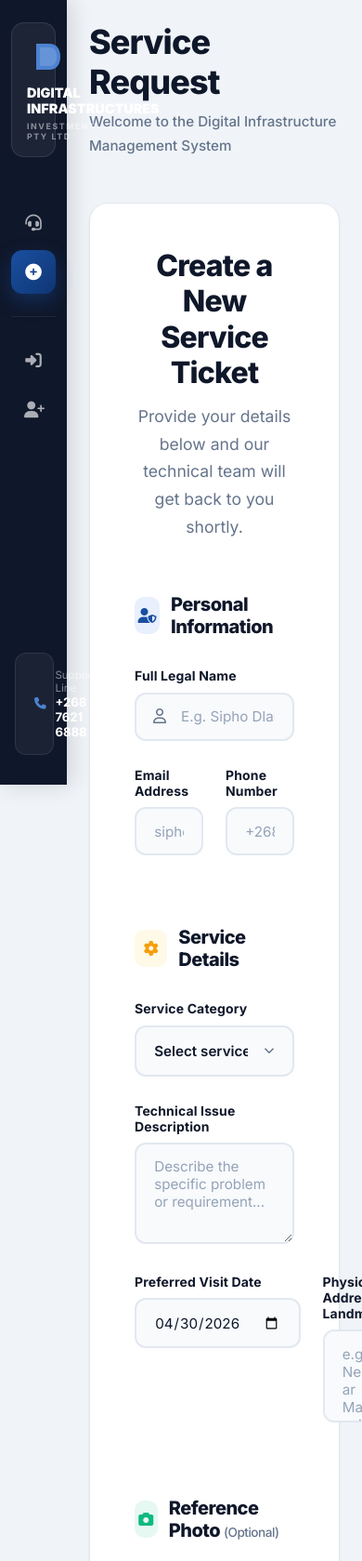
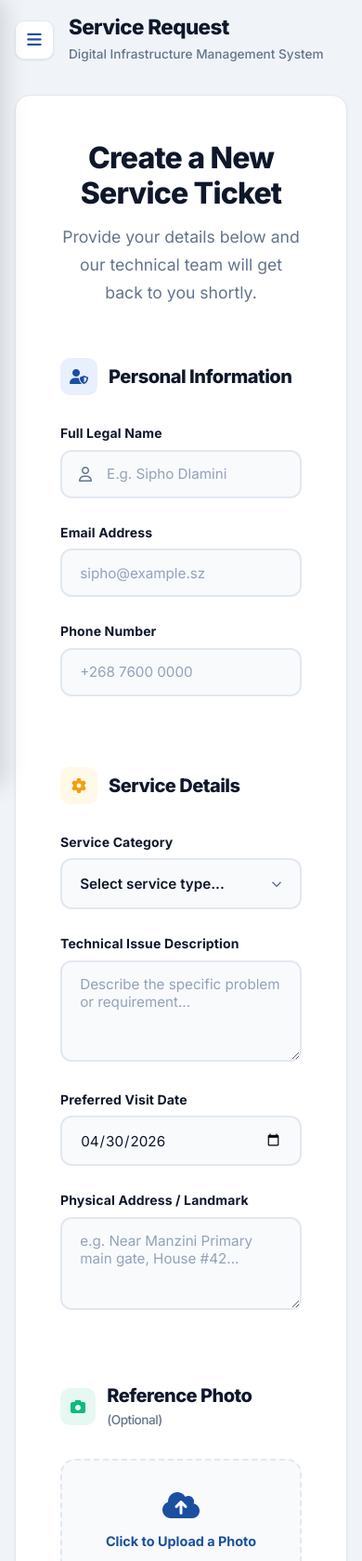
Before and after one commit to dlaminiangel15-cpu/DigiTech, a Flask app: page /book in a window 390 px wide; the page is wider, and only the part inside the window is pictured. Shown: the top 1679 px of that part at 93% size. Run offline with Flask 3, Linux system fonts and the light colour scheme; some libraries are stand-ins or nearby versions.

Commit message:
Add files via upload

```diff
--- a/static/css/style.css
+++ b/static/css/style.css
@@ -392,17 +392,98 @@ tr:hover td { background: #fafbfc; }
 ::-webkit-scrollbar-thumb { background: #cbd5e1; border-radius: 6px; }
 ::-webkit-scrollbar-thumb:hover { background: #94a3b8; }
 
-/* ─── Responsive ─────────────────────────────────── */
+/* ─── Responsive / Mobile ─────────────────────────────────── */
 @media (max-width: 1024px) {
-    .main-content { padding: 2rem; }
+    .main-content { padding: 2rem 2.5rem; }
 }
 
 @media (max-width: 768px) {
-    .sidebar { width: 72px; padding: 1.5rem 0.75rem; }
-    .sidebar .logo span,
-    .sidebar .nav-link span { display: none; }
-    .main-content { margin-left: 72px; padding: 1.5rem; }
-    .logo { justify-content: center; margin-bottom: 2rem; }
-    .nav-link { justify-content: center; padding: 0.9rem; }
-    .nav-link i { margin: 0; }
+    /* Sidebar becomes a hidden drawer */
+    .sidebar {
+        transform: translateX(-100%);
+        transition: transform 0.3s cubic-bezier(0.4, 0, 0.2, 1);
+        z-index: 1000;
+        width: 270px;
+    }
+
+    .sidebar.sidebar-open {
+        transform: translateX(0);
+    }
+
+    /* Main content takes full width */
+    .main-content {
+        margin-left: 0;
+        padding: 1.25rem;
+    }
+
+    /* Header */
+    header h1 { font-size: 1.4rem !important; }
+
+    /* Cards */
+    .card { padding: 1.5rem; border-radius: 16px; }
+
+    /* Stats grid - 2 columns on mobile */
+    .stats-grid {
+        grid-template-columns: 1fr 1fr;
+        gap: 1rem;
+    }
+    .stat-val { font-size: 1.8rem; }
+
+    /* Service grid - 1 column on mobile */
+    .service-grid {
+        grid-template-columns: 1fr !important;
+        gap: 1rem;
+    }
+
+    /* Service cards smaller on mobile */
+    .service-card { padding: 1.5rem; }
+    .service-card i { font-size: 1.75rem; }
+    .service-card:hover { transform: translateY(-6px) !important; }
+
+    /* Tables - horizontally scrollable */
+    .table-container { overflow-x: auto; -webkit-overflow-scrolling: touch; }
+    table { min-width: 600px; }
+
+    /* Forms - single column */
+    div[style*="grid-template-columns: 1fr 1fr"] {
+        display: flex !important;
+        flex-direction: column !important;
+        gap: 0 !important;
+    }
+
+    /* Booking grid */
+    .booking-grid {
+        grid-template-columns: 1fr !important;
+    }
+
+    /* Payment grid */
+    div[style*="grid-template-columns: 1.5fr 1fr"] {
+        grid-template-columns: 1fr !important;
+    }
+
+    /* Buttons full width on mobile */
+    .btn-mobile-full { width: 100% !important; }
+
+    /* Notification dropdown */
+    #notif-dropdown { width: 90vw !important; right: -40px !important; }
+
+    /* Footer */
+    footer div[style*="grid-template-columns"] {
+        grid-template-columns: 1fr !important;
+        gap: 2rem !important;
+    }
 }
+
+@media (max-width: 480px) {
+    .main-content { padding: 1rem; }
+    .stats-grid { grid-template-columns: 1fr; }
+    .card { padding: 1.25rem; }
+
+    /* Stack action buttons in admin rows */
+    td div[style*="display: flex"] {
+        flex-wrap: wrap;
+        gap: 0.5rem;
+    }
+
+    .btn { font-size: 0.82rem; padding: 0.6rem 1rem; }
+}
--- a/templates/base.html
+++ b/templates/base.html
@@ -7,7 +7,13 @@
     <link rel="icon" type="image/png" href="{{ url_for('static', filename='images/favicon.png') }}">
     <link rel="stylesheet" href="{{ url_for('static', filename='css/style.css') }}">
     <link rel="stylesheet" href="https://cdnjs.cloudflare.com/ajax/libs/font-awesome/6.4.0/css/all.min.css">
-    <link href="https://fonts.googleapis.com/css2?family=Inter:wght@400;600;700;800&display=swap" rel="stylesheet">
+    <link href="https://fonts.googleapis.com/css2?family=Inter:wght@400;500;600;700;800;900&display=swap" rel="stylesheet">
+    <style>
+        @keyframes circuitMove {
+            0% { stroke-dashoffset: 100; }
+            100% { stroke-dashoffset: 0; }
+        }
+    </style>
     {% block head %}{% endblock %}
 </head>
 <body>
@@ -94,12 +100,20 @@
         </div>
     </nav>
 
+    <!-- Mobile Overlay -->
+    <div id="sidebar-overlay" onclick="closeSidebar()" style="display:none; position:fixed; inset:0; background:rgba(0,0,0,0.55); z-index:999; backdrop-filter:blur(2px);"></div>
 
     <main class="main-content animate-up">
-        <header style="display: flex; justify-content: space-between; align-items: center; margin-bottom: 3rem;">
-            <div>
-                <h1 style="font-size: 2.25rem; margin-bottom: 0.5rem;">{% block header %}{% endblock %}</h1>
-                <p style="font-size: 0.95rem; font-weight: 500;">Welcome to the Digital Infrastructure Management System</p>
+        <header style="display: flex; justify-content: space-between; align-items: center; margin-bottom: 2rem; flex-wrap: wrap; gap: 1rem;">
+            <div style="display:flex; align-items:center; gap:1rem;">
+                <!-- Hamburger for Mobile -->
+                <button id="hamburger" onclick="toggleSidebar()" style="display:none; background:white; border:1px solid var(--border); border-radius:10px; width:42px; height:42px; align-items:center; justify-content:center; cursor:pointer; box-shadow:var(--shadow-sm); flex-shrink:0;">
+                    <i class="fas fa-bars" style="color:var(--primary); font-size:1.1rem;"></i>
+                </button>
+                <div>
+                    <h1 style="font-size: 1.75rem; margin-bottom: 0.25rem;">{% block header %}{% endblock %}</h1>
+                    <p style="font-size: 0.85rem; font-weight: 500; color:var(--text-muted);">Digital Infrastructure Management System</p>
+                </div>
             </div>
 
             {% if current_user.is_authenticated %}
@@ -238,6 +252,34 @@
             console.log("Global Maps SDK Initialized");
             if (typeof pageInitMap === 'function') pageInitMap();
         };
+
+        // ── Mobile Sidebar Toggle ────────────────────────────────
+        const sidebar   = document.querySelector('.sidebar');
+        const overlay   = document.getElementById('sidebar-overlay');
+        const hamburger = document.getElementById('hamburger');
+
+        function toggleSidebar() {
+            sidebar.classList.toggle('sidebar-open');
+            overlay.style.display = sidebar.classList.contains('sidebar-open') ? 'block' : 'none';
+        }
+
+        function closeSidebar() {
+            sidebar.classList.remove('sidebar-open');
+            overlay.style.display = 'none';
+        }
+
+        // Show hamburger on small screens
+        function checkScreenSize() {
+            if (window.innerWidth <= 768) {
+                if (hamburger) hamburger.style.display = 'inline-flex';
+            } else {
+                if (hamburger) hamburger.style.display = 'none';
+                closeSidebar();
+            }
+        }
+
+        checkScreenSize();
+        window.addEventListener('resize', checkScreenSize);
     </script>
     {% block scripts %}{% endblock %}
 </body>
```
